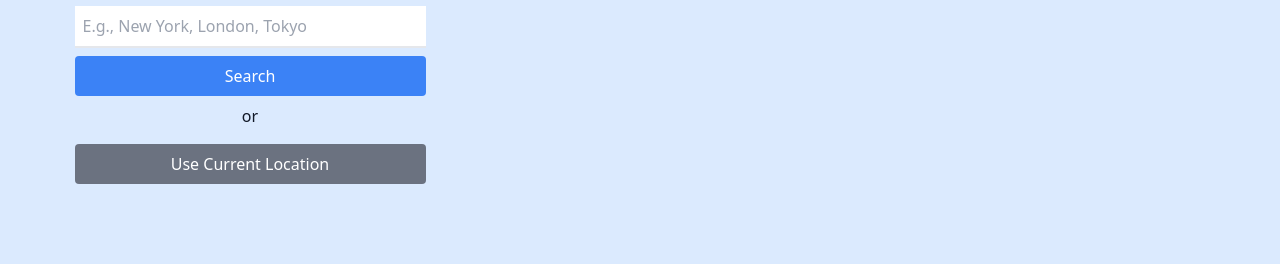
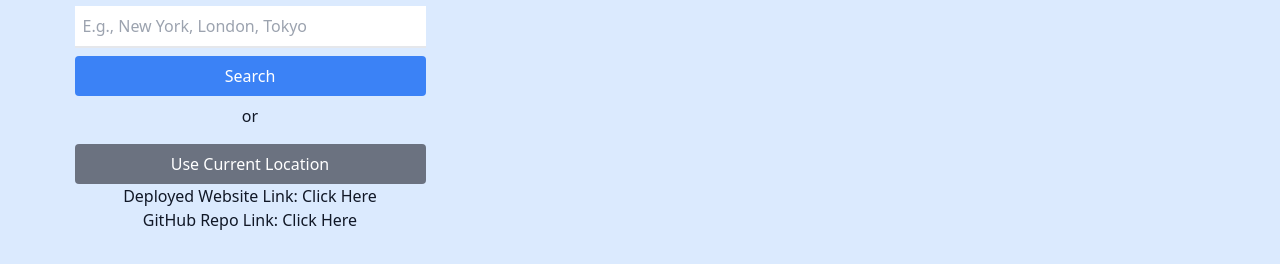
Before and after one commit to piyushdogne/piyush_pgc_fsd_6, a plain HTML site: page index.html in a window 1280 px wide. Shown: the part 114-378 px from the top of the page. Drawn offline with nearby package versions, Linux system fonts and the light colour scheme.

Commit message:
website link update

```diff
--- a/index.html
+++ b/index.html
@@ -38,7 +38,8 @@
         >
           Use Current Location
         </button>
-
+        <h1>Deployed Website Link: <a href="https://piyushdogne.github.io/piyush_pgc_fsd_6/" target="_blank">Click Here</a></h1>
+        <h1>GitHub Repo Link: <a href="https://github.com/piyushdogne/piyush_pgc_fsd_6" target="_blank">Click Here</a></h1>
       </div>
       <div class="w-full ">
         <div id="weatherDisplay" class="mt-4">
```
